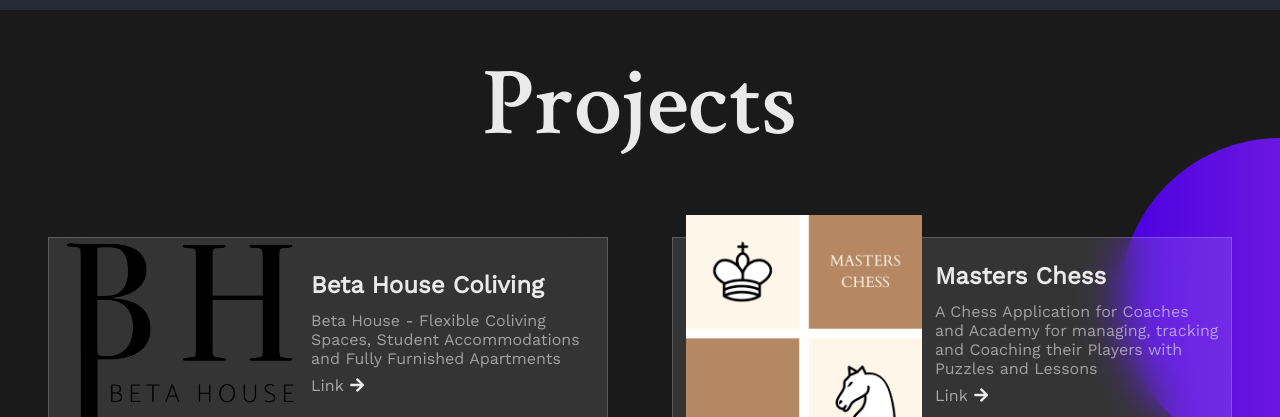
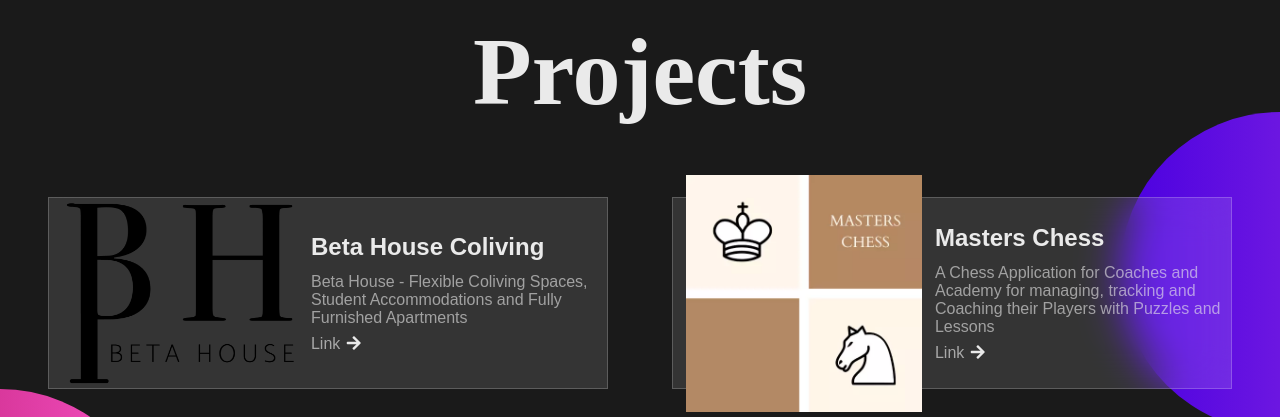
Before and after one commit to karthikeyan-krishna/portfolio, a plain HTML site: page index.html in a window 1280 px wide. Shown: the part 2383-2800 px from the top of the page. Drawn offline with nearby package versions, Linux system fonts and the light colour scheme.

Commit message:
Font load and Img optimize

```diff
--- a/index.html
+++ b/index.html
@@ -5,7 +5,6 @@
     <meta name="viewport" content="width=device-width, initial-scale=1.0"/>
     <title>Karthikeyan Krishna - Web Developer | Portfolio</title>
     <link rel="stylesheet" href="style.css"/>
-    <link rel="stylesheet" href="fontawesome/css/all.min.css"/>
 
     <meta content="title" name="title">
     <meta content="This is my Portfolio Website. Find my projects listed and contact me for any new Projects"
@@ -23,6 +22,7 @@
     <link href="https://karthikeyan-krishna.github.io" rel="canonical">
     <link href=karthikeyan.jpg rel=icon>
     <link href=karthikeyan.jpg rel=apple-touch-icon>
+    <link href="https://fonts.gstatic.com" rel="preconnect">
     <script type="application/ld+json">{
         "@context": "https://schema.org",
         "@type": "Organization",
@@ -98,7 +98,7 @@
     <div class="container center">
         <div class="main_box center">
             <div class="icon center">
-                <img src="img/beta-house.png" class="img-fluid"
+                <img src="img/beta-house.webp" class="img-fluid"
                      alt="Beta House - Flexible Coliving Spaces, Student Accommodations and Fully Furnished Apartments">
             </div>
             <div class="box">
@@ -115,7 +115,7 @@
         </div>
         <div class="main_box center">
             <div class="icon center">
-                <img src="img/masterschess.png" class="img-fluid"
+                <img src="img/masterschess.webp" class="img-fluid"
                      alt="Masters Chess | A Chess Application for Coaches and Academy for managing, tracking and Coaching their Players with Puzzles and Lessons">
             </div>
             <div class="box">
@@ -133,7 +133,7 @@
         </div>
         <div class="main_box center">
             <div class="icon center">
-                <img src="img/selfmade.png" class="img-fluid"
+                <img src="img/selfmade.webp" class="img-fluid"
                      alt="Selfmade Ecom Pvt Ltd | Selfmade is a Network Marketing Business or Direct Selling with a wide variety of Products">
             </div>
             <div class="box">
@@ -208,7 +208,16 @@
 
 <script src="https://cdnjs.cloudflare.com/ajax/libs/particles.js/2.0.0/particles.min.js"></script>
 <script src="particles.js"></script>
+<link rel="stylesheet" href="fontawesome/css/all.min.css"/>
 <script>
+    let link = document.createElement("link");
+    link.rel = "stylesheet";
+    link.href = "fontawesome/css/all.min.css";
+    document.body.append(link);
+    link = document.createElement("link");
+    link.href = "https://fonts.googleapis.com/css2?family=Crimson+Text:wght@600&family=Work+Sans&display=swap";
+    link.rel = "stylesheet";
+    document.append(link);
     const toggle = document.getElementById("toggle");
     document.getElementById("btn").addEventListener("click", () => {
         toggle.classList.toggle("active");
--- a/style.css
+++ b/style.css
@@ -1,5 +1,3 @@
-@import url('https://fonts.googleapis.com/css2?family=Crimson+Text:wght@600&family=Work+Sans&display=swap');
-
 * {
     margin: 0;
     padding: 0;
```
Also changed, not shown: img.png (deleted), img/beta-house.png (deleted), img/beta-house.webp (added), img/masterschess.png (deleted), img/masterschess.webp (added), img/selfmade.png (deleted), img/selfmade.webp (added).
